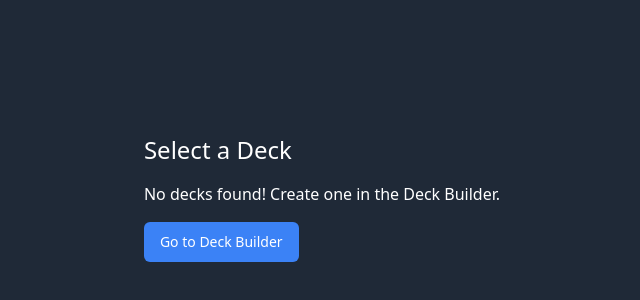
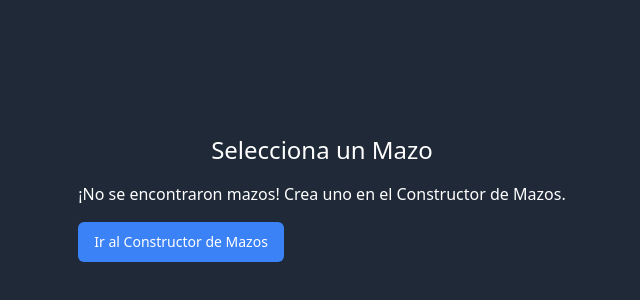
Before and after one commit to mendezgd/mtg, a Next.js app: page /game in a window 1280 px wide. Shown: the part 202-502 px from the top of the page, without its empty margins (318-958 px from the left). Built offline with nearby package versions, Linux system fonts and the light colour scheme.

Commit message:
game y search multicolor

```diff
--- a/src/app/game/page.tsx
+++ b/src/app/game/page.tsx
@@ -54,12 +54,16 @@ const zoomedCardStyle = {
 export const GameBoard: React.FC<{ initialDeck: CardData[] }> = ({
   initialDeck,
 }) => {
-  const [playerDeck, setPlayerDeck] = useState(initialDeck);
+  const [playerDeck, setPlayerDeck] = useState<CardData[]>(
+    Array.isArray(initialDeck) ? initialDeck : []
+  );
   const [playerHand, setPlayerHand] = useState<CardData[]>([]);
   const [playerPlayArea, setPlayerPlayArea] = useState<CardData[]>([]);
   const [playerLandArea, setPlayerLandArea] = useState<CardData[]>([]);
 
-  const [opponentDeck, setOpponentDeck] = useState(initialDeck.slice());
+  const [opponentDeck, setOpponentDeck] = useState<CardData[]>(
+    Array.isArray(initialDeck) ? [...initialDeck] : []
+  );
   const [opponentHand, setOpponentHand] = useState<CardData[]>([]);
   const [opponentPlayArea, setOpponentPlayArea] = useState<CardData[]>([]);
   const [opponentLandArea, setOpponentLandArea] = useState<CardData[]>([]);
@@ -393,52 +397,76 @@ export const GameBoard: React.FC<{ initialDeck: CardData[] }> = ({
 };
 
 const GamePage: React.FC = () => {
-  const [savedDecks, setSavedDecks] = useState<CardData[][]>([]);
+  const [savedDecks, setSavedDecks] = useState<
+    { name: string; cards: CardData[] }[]
+  >([]);
   const [selectedDeck, setSelectedDeck] = useState<CardData[] | null>(null);
 
+  // Cargar mazos desde localStorage
   useEffect(() => {
     const decks = localStorage.getItem("savedDecks");
+    console.log("Decks from localStorage:", decks); // Debugging
     if (decks) {
-      setSavedDecks(JSON.parse(decks));
+      try {
+        const parsedDecks = JSON.parse(decks);
+        setSavedDecks(parsedDecks);
+      } catch (error) {
+        console.error("Error parsing saved decks:", error);
+      }
     }
   }, []);
 
-  const handleSelectDeck = (deck: CardData[]) => {
-    setSelectedDeck(deck);
+  // Manejar selección de mazo
+  const handleSelectDeck = (deck: { name: string; cards: CardData[] }) => {
+    if (Array.isArray(deck.cards)) {
+      setSelectedDeck(deck.cards); // Pasar solo las cartas al área de juego
+    } else {
+      console.error("El mazo seleccionado no tiene un array de cartas válido.");
+      setSelectedDeck([]);
+    }
   };
 
   return (
-    <div className="flex flex-col items-center justify-center h-screen bg-gray-800 text-white">
+    <div className="flex flex-col h-screen bg-gray-800 text-white">
       {!selectedDeck ? (
-        <div>
-          <h1 className="text-2xl mb-4">Select a Deck</h1>
+        <div className="flex flex-col items-center justify-center flex-grow">
+          <h1 className="text-2xl mb-4">Selecciona un Mazo</h1>
           {savedDecks.length > 0 ? (
             <div className="grid grid-cols-1 md:grid-cols-2 gap-4">
               {savedDecks.map((deck, index) => (
-                <button
+                <Button
                   key={index}
                   onClick={() => handleSelectDeck(deck)}
-                  className="p-4 bg-gray-700 rounded shadow hover:bg-gray-600"
+                  className="p-1 bg-emerald-700 rounded shadow hover:bg-emerald-600 text-white"
                 >
-                  Deck {index + 1} ({deck.length} cards)
-                </button>
+                  {deck.name || `Deck ${index + 1}`} ({deck.cards.length}{" "}
+                  cartas)
+                </Button>
               ))}
+              <Link href="/deck-builder">
+                <Button className="bg-blue-500 hover:bg-blue-700 text-white">
+                  Volver al Deck Builder
+                </Button>
+              </Link>
             </div>
           ) : (
             <div>
               <p className="mb-4">
-                No decks found! Create one in the Deck Builder.
+                ¡No se encontraron mazos! Crea uno en el Constructor de Mazos.
               </p>
               <Link href="/deck-builder">
                 <Button className="bg-blue-500 hover:bg-blue-700 text-white">
-                  Go to Deck Builder
+                  Ir al Constructor de Mazos
                 </Button>
               </Link>
             </div>
           )}
         </div>
       ) : (
-        <GameBoard initialDeck={selectedDeck} />
+        <div className="w-full h-full flex flex-col">
+          {/* Área de Juego */}
+          <GameBoard initialDeck={selectedDeck || []} />
+        </div>
       )}
     </div>
   );
--- a/src/components/CardSearch.tsx
+++ b/src/components/CardSearch.tsx
@@ -234,6 +234,9 @@ const CardSearch: React.FC<CardSearchProps> = ({
             <DropdownMenuItem onClick={() => setSelectedColor("Colorless")}>
               Colorless
             </DropdownMenuItem>
+            <DropdownMenuItem onClick={() => setSelectedColor("Multicolor")}>
+              Multicolor
+            </DropdownMenuItem>
           </DropdownMenuContent>
         </DropdownMenu>
       </div>
--- a/src/components/DeckBuilder.tsx
+++ b/src/components/DeckBuilder.tsx
@@ -89,7 +89,13 @@ const DeckBuilder: React.FC<DeckBuilderProps> = ({
 
   useEffect(() => {
     if (decks && decks.length > 0) {
-      localStorage.setItem("savedDecks", JSON.stringify(decks));
+      const formattedDecks = decks.map((deck) => ({
+        name: deck.name,
+        cards: Object.values(deck.cards).flatMap(({ card, count }) =>
+          Array(count).fill(card)
+        ),
+      }));
+      localStorage.setItem("savedDecks", JSON.stringify(formattedDecks));
     }
   }, [decks]);
 
```
